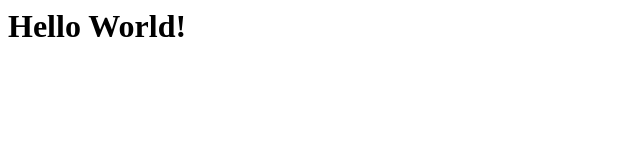
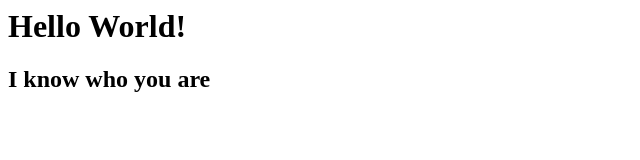
Before and after one commit to sakonpatsamit/Yaml, a plain HTML site: page index.html in a window 1280 px wide. Shown: the whole page, without its empty margins (0-640 px from the left). Drawn offline with Linux system fonts and the light colour scheme.

Commit message:
created an h2

```diff
--- a/index.html
+++ b/index.html
@@ -4,5 +4,6 @@
   </head>
   <body>
     <h1>Hello World!</h1>
+    <h2>I know who you are</h2>
   </body>
 </html>
```
